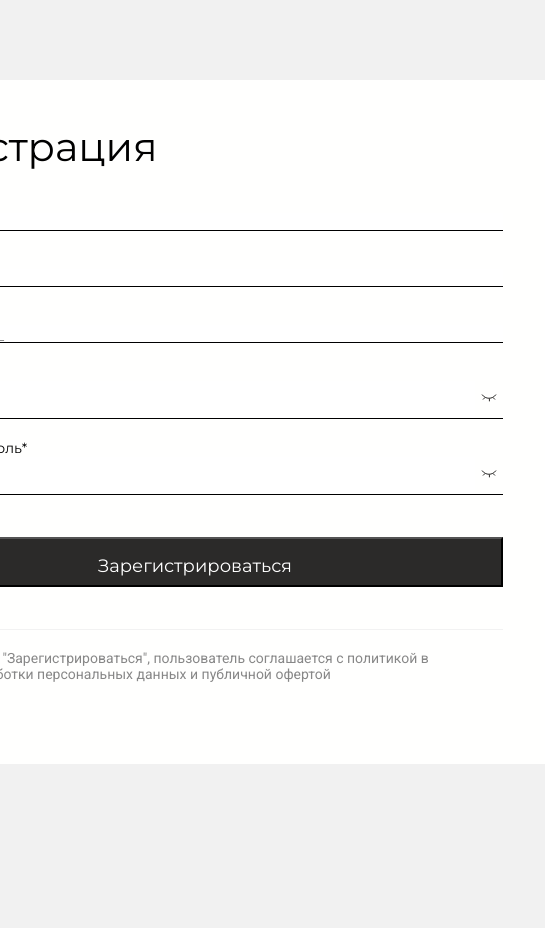
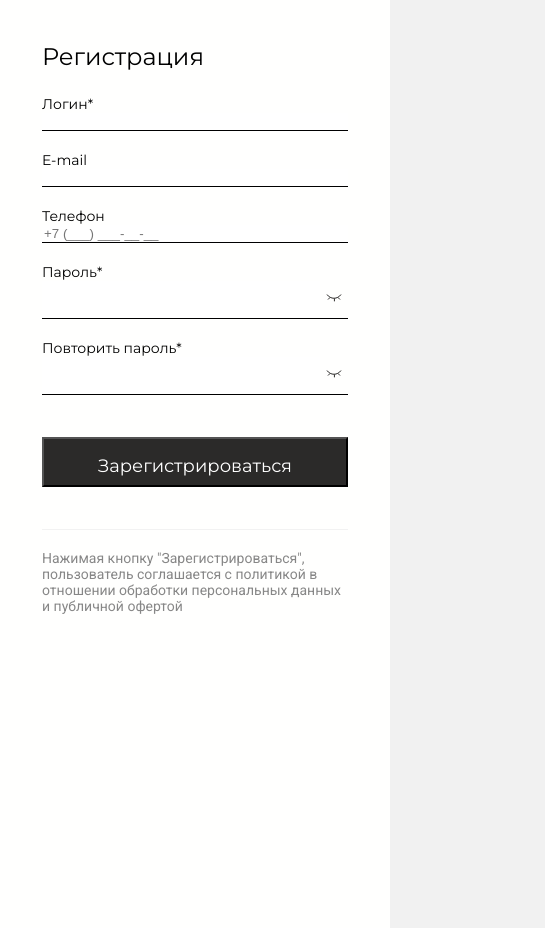
Before and after one commit to balbesina228/vue-registration, a Vue app: page /register in a window 390 px wide. Shown: the whole page, 545 px wide, since content can reach past the window. Before the commit the page ends 844 px from the top, so only its background shows below. Built offline with nearby package versions, Linux system fonts and the light colour scheme.

Commit message:
(feature) add register mobile version

```diff
--- a/src/assets/main.css
+++ b/src/assets/main.css
@@ -1,4 +1,4 @@
-html, body {
+html, body, #app {
   height: 100%;
   margin: 0;
   padding: 0;
@@ -6,6 +6,7 @@ html, body {
 
 html,
 body,
+#app,
 div,
 span,
 h1,
--- a/src/views/RegisterView.vue
+++ b/src/views/RegisterView.vue
@@ -23,6 +23,11 @@ function handleSuccess() {
   justify-content: center;
   background-color: #fffffe;
   padding: 42px;
+
+  @media screen and (max-width: 768px) {
+    width: auto;
+    height: 100%;
+  }
 }
 
 .title {
@@ -30,5 +35,9 @@ function handleSuccess() {
   font-size: 40px;
   display: block;
   margin-bottom: 24px;
+
+  @media screen and (max-width: 768px) {
+    font-size: 24px;
+  }
 }
 </style>
```
